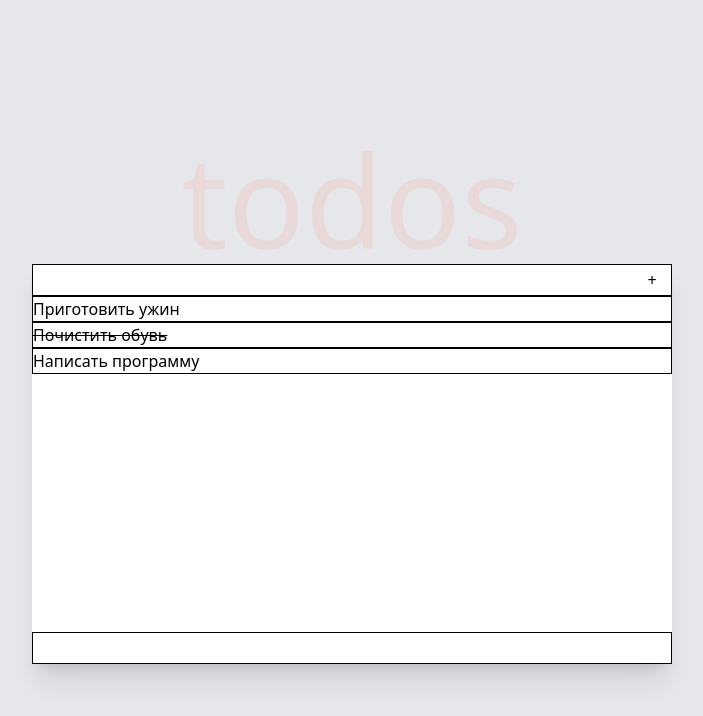
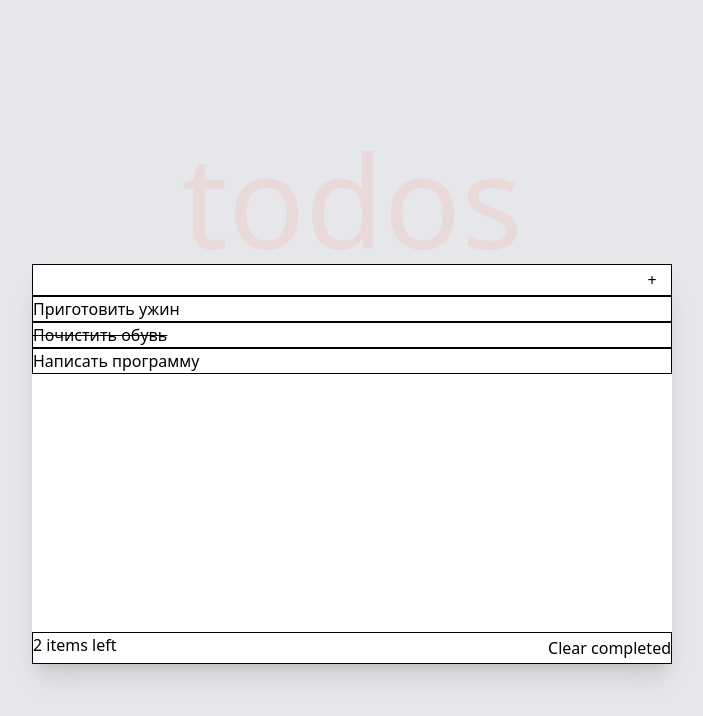
Before and after one commit to grJDh/test-todo, a React (Create React App) app: page / in a window 1280 px wide. Shown: the top 716 px of the page, without its empty margins (288-991 px from the left). Built offline with nearby package versions, Linux system fonts and the light colour scheme.

Commit message:
Added count of "items left" to Footer Added "Clear completed" button to Footer

```diff
--- a/src/ToDoApp/ToDoApp.tsx
+++ b/src/ToDoApp/ToDoApp.tsx
@@ -1,4 +1,4 @@
-import { useRef, useState } from "react";
+import { useEffect, useRef, useState } from "react";
 
 import Input from "../components/Input/Input";
 import ToDoItem from "../components/TodoItem/TodoItem";
@@ -19,6 +19,8 @@ const ToDoApp = () => {
       finished: false,
     },
   ]);
+  const [numberOfLeftToDo, setNumberOfLeftToDo] = useState(1);
+
   const inputRef = useRef<HTMLInputElement | null>(null);
 
   const addItem = () => {
@@ -39,9 +41,23 @@ const ToDoApp = () => {
       let tempItem = { ...tempList[id] };
       tempItem.finished = !tempItem.finished;
       tempList[id] = tempItem;
+
       return tempList;
     });
   };
+
+  const clearCompleted = () => {
+    const newList = todoList.filter(item => !item.finished);
+    setTodoList(newList);
+  };
+
+  useEffect(() => {
+    const countedNumberOfLeft = todoList.reduce((sum, item) => {
+      if (!item.finished) return sum + 1;
+      else return sum;
+    }, 0);
+    setNumberOfLeftToDo(countedNumberOfLeft);
+  }, [todoList]);
 
   return (
     <div className="flex w-5/6 max-w-screen-sm min-w-[340px] h-1/2 bg-white flex-col shadow-xl justify-between">
@@ -63,7 +79,10 @@ const ToDoApp = () => {
           ))}
         </ul>
       </div>
-      <Footer />
+      <Footer
+        numberOfLeftToDo={numberOfLeftToDo}
+        clearCompleted={clearCompleted}
+      />
     </div>
   );
 };
--- a/src/components/Footer/Footer.tsx
+++ b/src/components/Footer/Footer.tsx
@@ -1,10 +1,16 @@
-// type Props = {
-//   refProp: React.Ref<HTMLInputElement>;
-//   onClick: () => void;
-// };
+type Props = {
+  numberOfLeftToDo: number;
+  clearCompleted: () => void;
+};
 
-const Footer = () => {
-  return <div className="flex border-solid border-black border h-8"></div>;
+const Footer = ({ numberOfLeftToDo, clearCompleted }: Props) => {
+  return (
+    <div className="flex border-solid border-black border h-8 justify-between">
+      <p>{numberOfLeftToDo} items left</p>
+      {/* переключение между активными/всеми/завершенными */}
+      <button onClick={clearCompleted}>Clear completed</button>
+    </div>
+  );
 };
 
 export default Footer;
```
